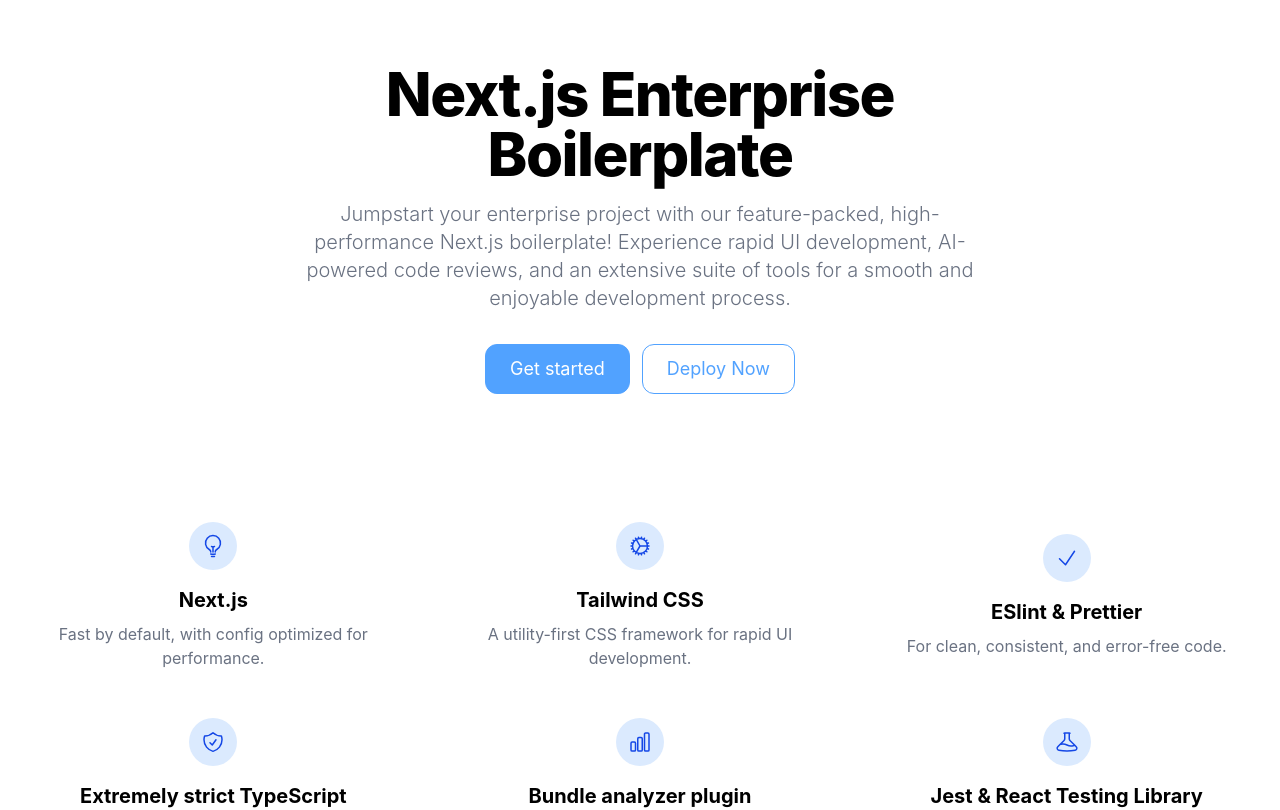
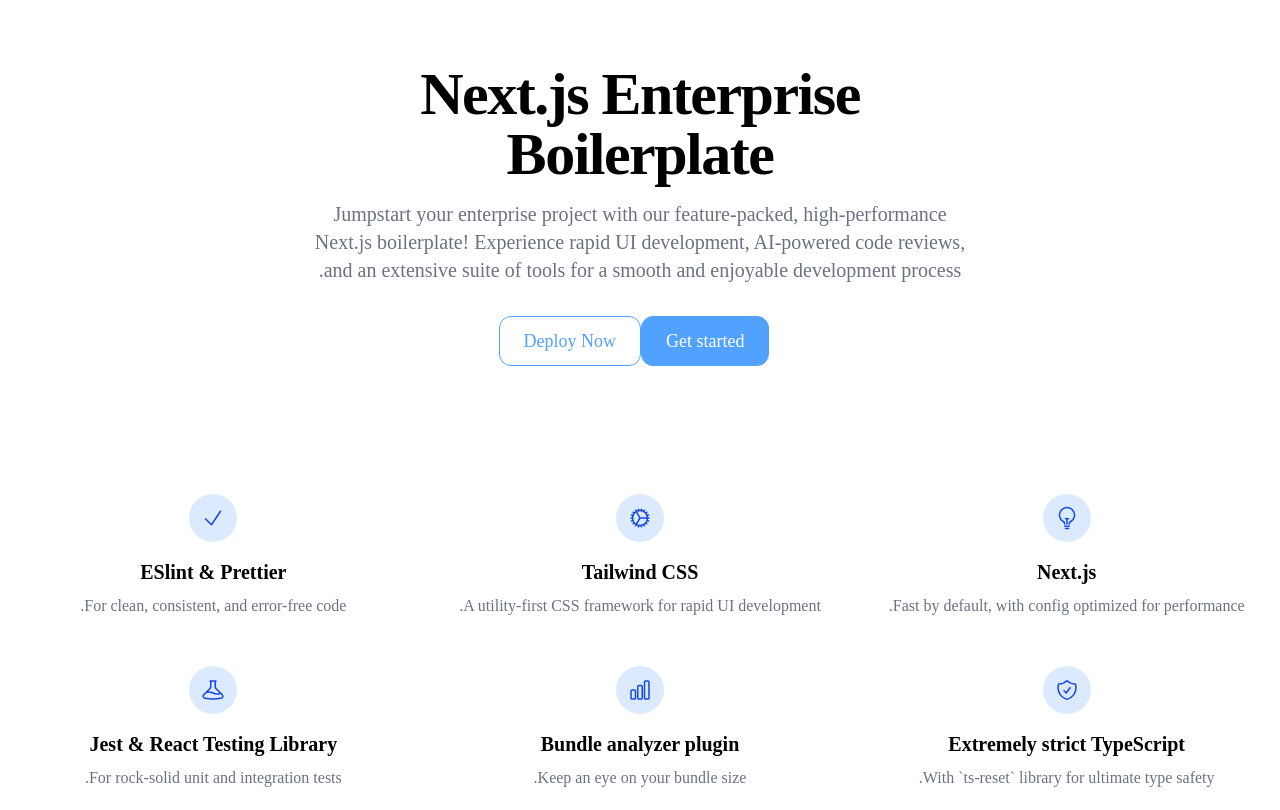
Before and after one commit to Floy-ir/Frontend, a Next.js app: page / in a window 1280 px wide. Shown: the top 810 px of the page. Built offline with nearby package versions, Linux system fonts and the light colour scheme.

Commit message:
fix(layout): Change HTML language to Persian and set text direction to RTL

```diff
--- a/app/layout.tsx
+++ b/app/layout.tsx
@@ -2,7 +2,7 @@ import "styles/tailwind.css"
 
 export default function RootLayout({ children }: { children: React.ReactNode }) {
   return (
-    <html lang="en">
+    <html lang="fa" dir="rtl" className="font-family-anjoman-max">
       <body>{children}</body>
     </html>
   )
```
